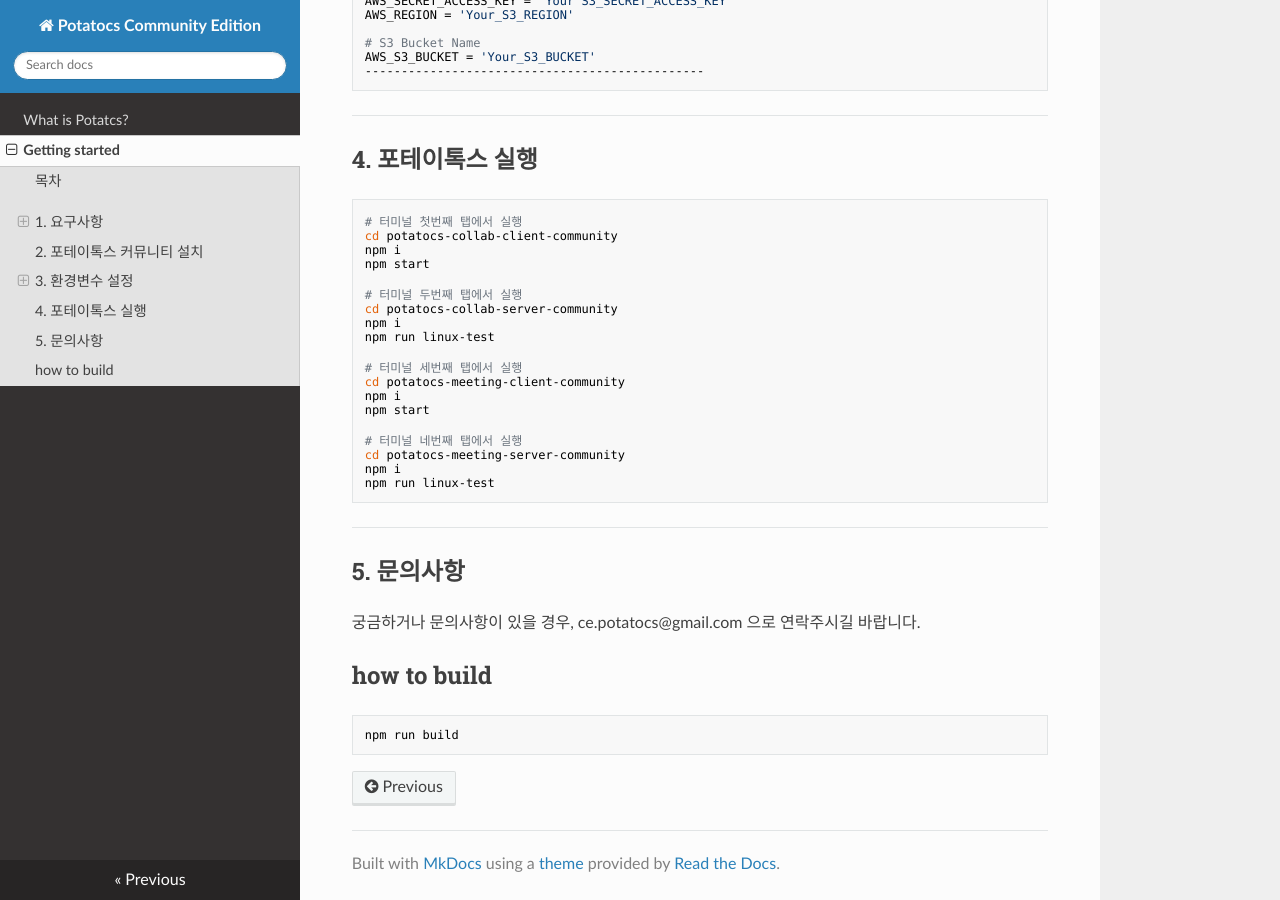
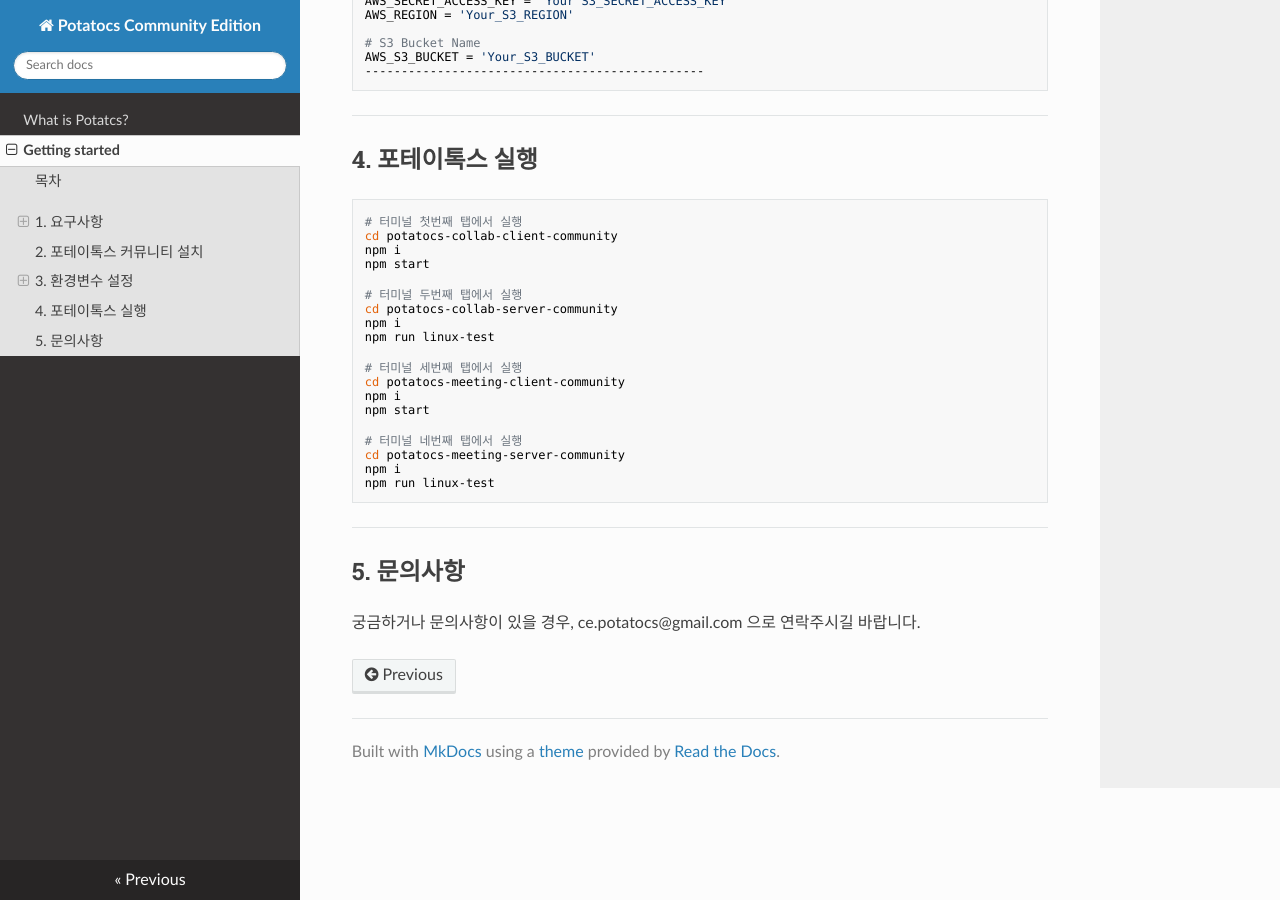
Before and after one commit to potatocs-ce/potatocs-ce-introduction, an MkDocs documentation site: the page built from docs/install.md, in a window 1280 px wide and 900 px high, scrolled down 3584 px. Built offline with MkDocs 1.6.1, drawn with Linux system fonts in a browser that asks for light colours; nearby versions of some CDN libraries.

Commit message:
Fixed Documents

````diff
--- a/docs/install.md
+++ b/docs/install.md
@@ -236,9 +236,3 @@
 ## 5. 문의사항
 
 궁금하거나 문의사항이 있을 경우, ce.potatocs@gmail.com 으로 연락주시길 바랍니다.
-
-## how to build
-
-```
-npm run build
-```
````
